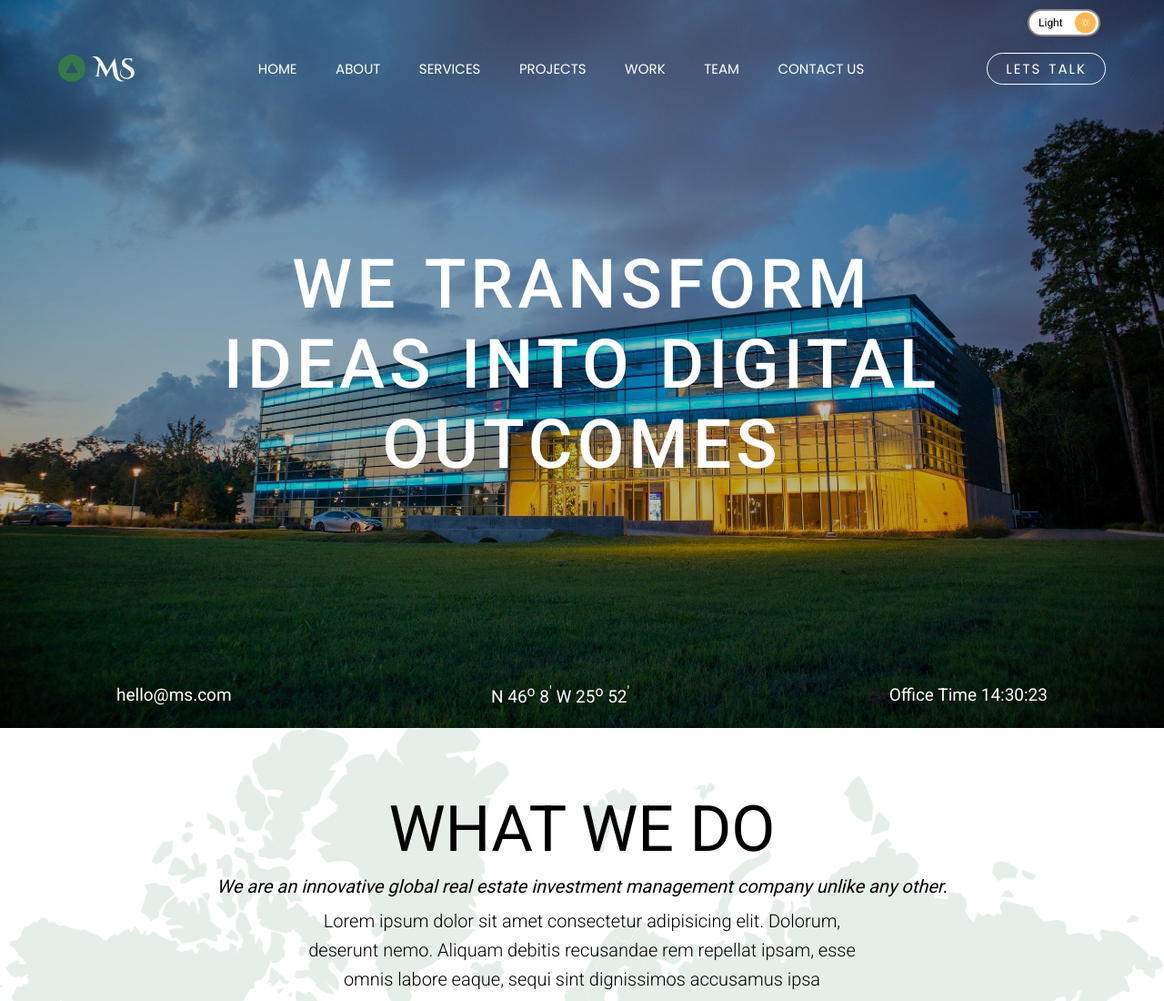
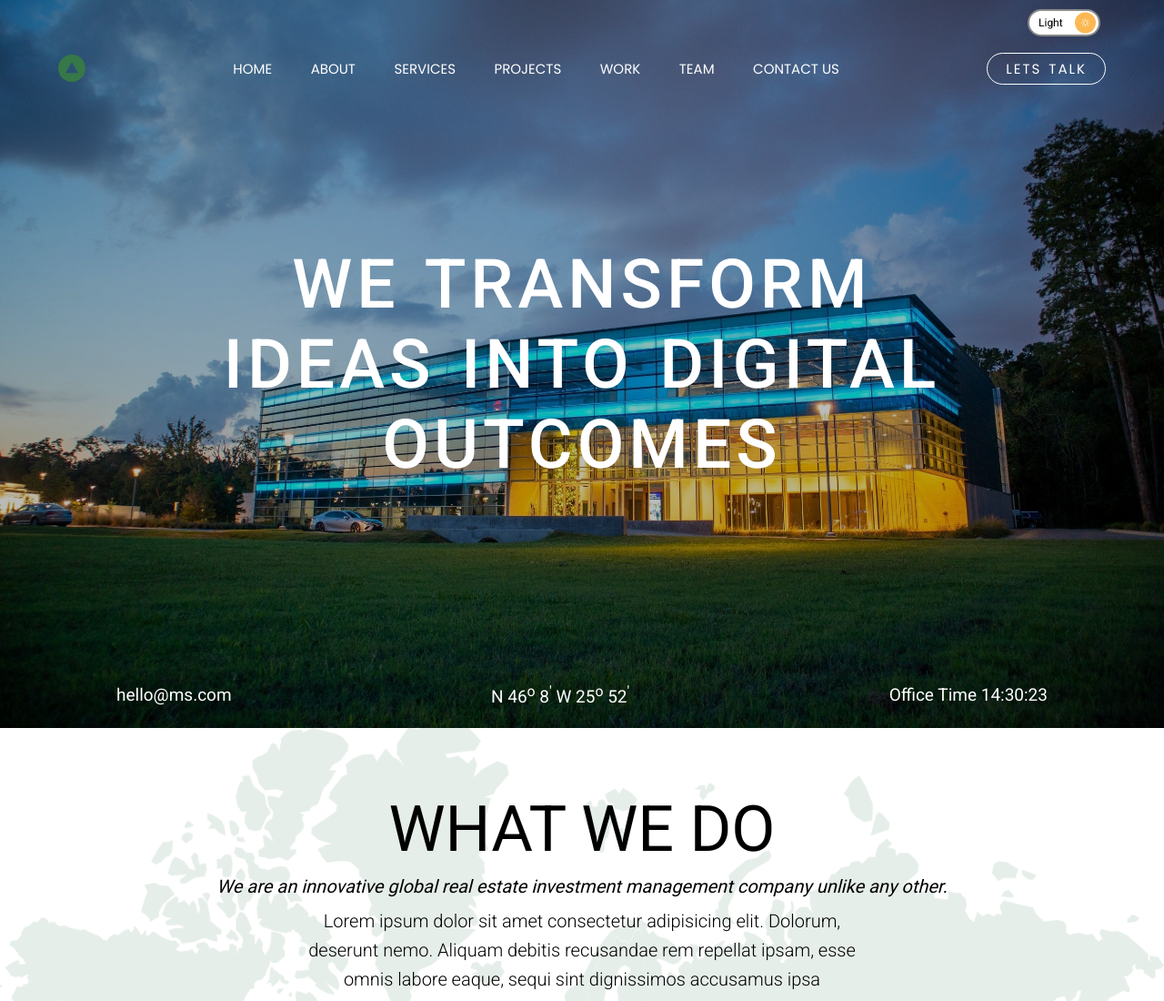
Before and after one commit to HassanSattar147/themes-landing-page, a plain HTML site: page index.html in a window 1280 px wide. Shown: the top 1100 px of the page at 91% size. Drawn offline with nearby package versions, Linux system fonts and the light colour scheme.

Commit message:
Update index.html

```diff
--- a/index.html
+++ b/index.html
@@ -90,7 +90,6 @@
           <!-- Logo -->
           <div class="hero__logo">
             <img src="img/logo.svg" alt="Logo" />
-            <span class="hero__logo-text">MS</span>
           </div>
           <!-- Nav-Items -->
           <ul class="hero__navbar">
```
